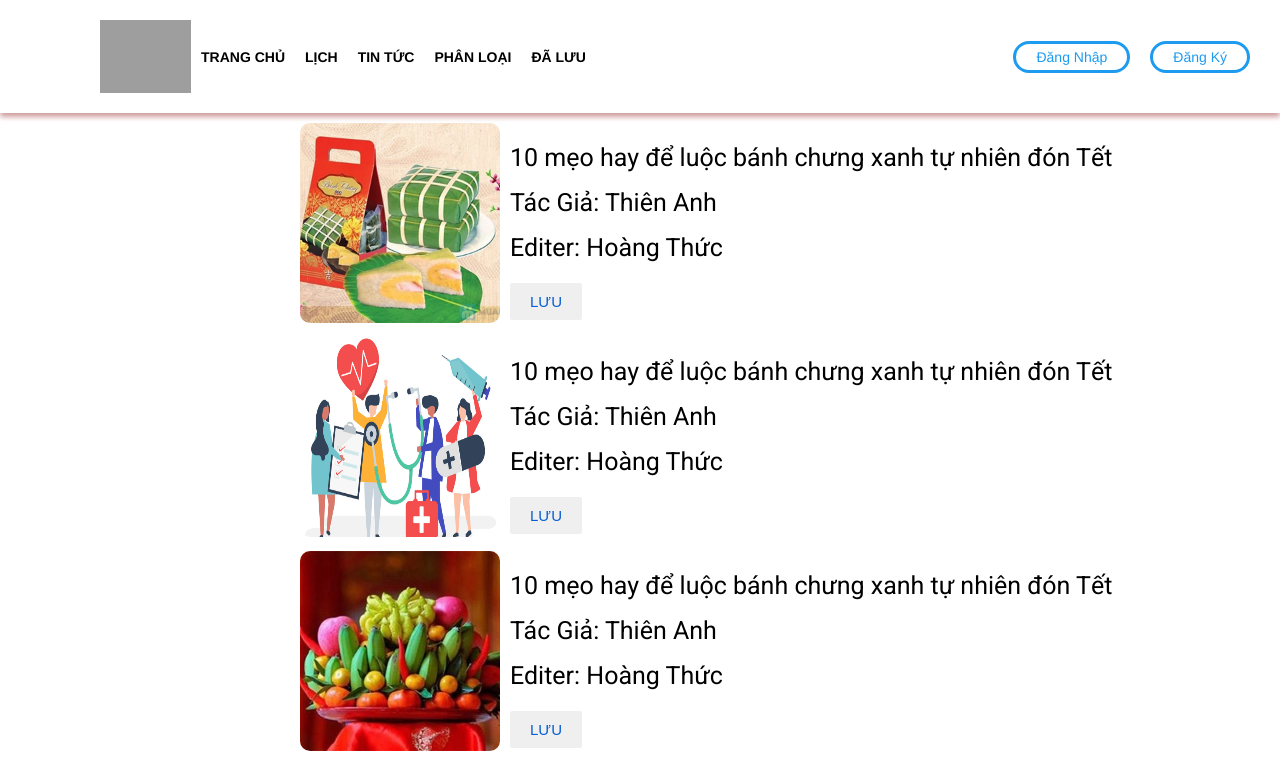
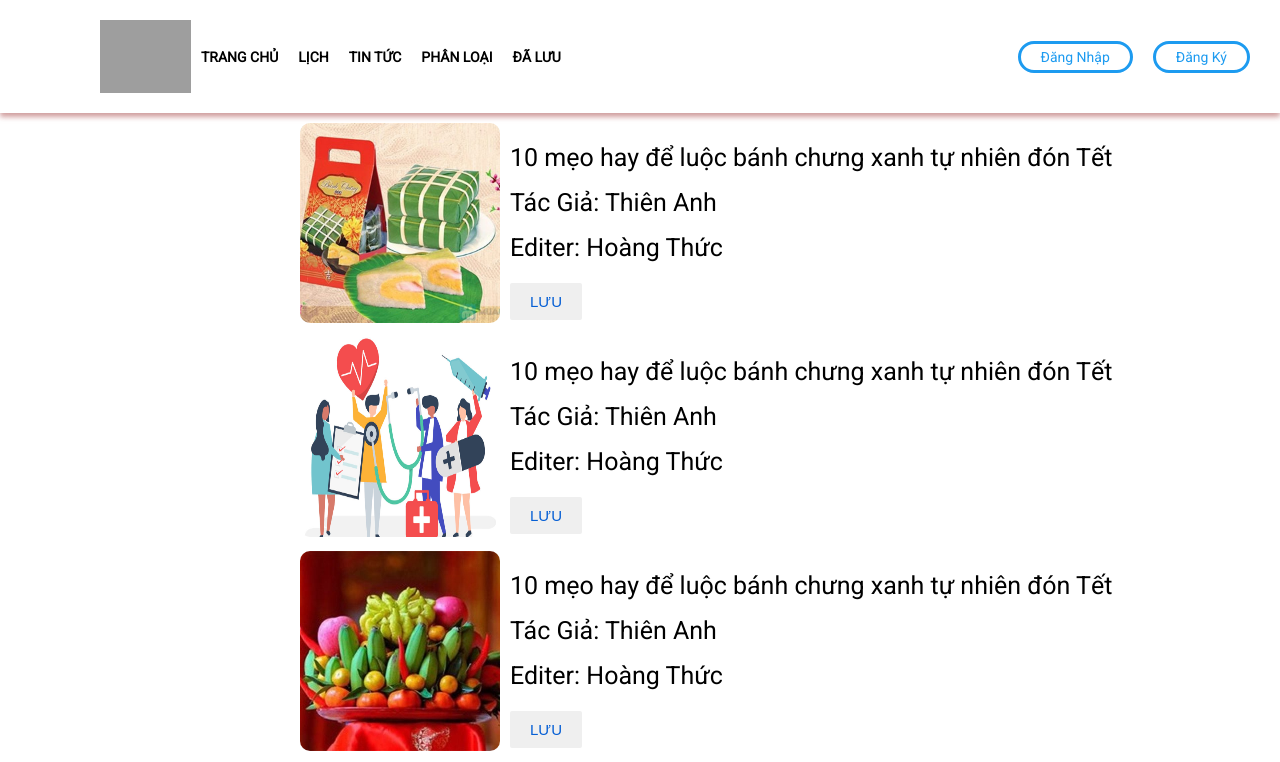
Before and after one commit to luuvohoang/SotaySucKhoe, a plain HTML site: page index1.html in a window 1280 px wide. Shown: the top 762 px of the page. Drawn offline with Linux system fonts and the light colour scheme; grey boxes are pictures that could not be loaded.

Commit message:
Update index1.html

```diff
--- a/index1.html
+++ b/index1.html
@@ -10,6 +10,10 @@
         <link href="https://fonts.googleapis.com/css2?family=Dosis&family=Roboto:wght@100;400&display=swap" rel="stylesheet">
         <title>SoTaySucKhoe_Demo</title>
         <style>
+            body
+            {
+                font-family: Roboto,Arial;
+            }
             p{
                 font-family: Roboto,Arial, Helvetica, sans-serif;
                 font-size: 25px;
@@ -50,7 +54,7 @@
                 color: #065fd4;
 
             }
-            .topic-content .link-zip
+            .topic-content .link-zip-lich
             {
                 position: absolute;
                 height: 20px;
@@ -59,7 +63,36 @@
                 justify-content: center;
                 align-items: center;
                 margin-top: -20px;
-                curcor: pointer;
+            }
+            .topic-content .link-zip-tintuc
+            {
+                position: absolute;
+                height: 20px;
+                width: 50px;
+                display: flex;
+                justify-content: center;
+                align-items: center;
+                margin-top: -20px;
+            }
+            .topic-content .link-zip-phanloai
+            {
+                position: absolute;
+                height: 20px;
+                width: 70px;
+                display: flex;
+                justify-content: center;
+                align-items: center;
+                margin-top: -20px;
+            }
+            .topic-content .link-zip-daluu
+            {
+                position: absolute;
+                height: 20px;
+                width: 50px;
+                display: flex;
+                justify-content: center;
+                align-items: center;
+                margin-top: -20px;
             }
             .topic-content
             {
@@ -85,11 +118,20 @@
                     <div>Trang Chủ</div>
                     <div class="topic-content">
                         Lịch
-                        <a class="link-zip" href="https://luuvohoang.github.io/SotaySucKhoe/index-lich.html"></a>
+                        <a class="link-zip-lich" href="https://luuvohoang.github.io/SotaySucKhoe/index-lich.html"></a>
                     </div>
-                    <div>Tin Tức</div>
-                    <div>Phân loại</div>
-                    <div>Đã Lưu</u></div>
+                    <div class="topic-content">
+                        Tin Tức
+                        <a class="link-zip-tintuc" href="https://luuvohoang.github.io/SotaySucKhoe/index1.html"></a>
+                    </div>
+                    <div class="topic-content">
+                        Phân loại
+                        <a class="link-zip-phanloai" href="https://luuvohoang.github.io/SotaySucKhoe/index1.html"></a>
+                    </div>
+                    <div class="topic-content">
+                        Đã Lưu
+                        <a class="link-zip-daluu" href="https://luuvohoang.github.io/SotaySucKhoe/index1.html"></a>
+                    </div>
                 </div>
                 <div class="navbar-right">
                     <div class="sign-in">Đăng Nhập</div>
```
